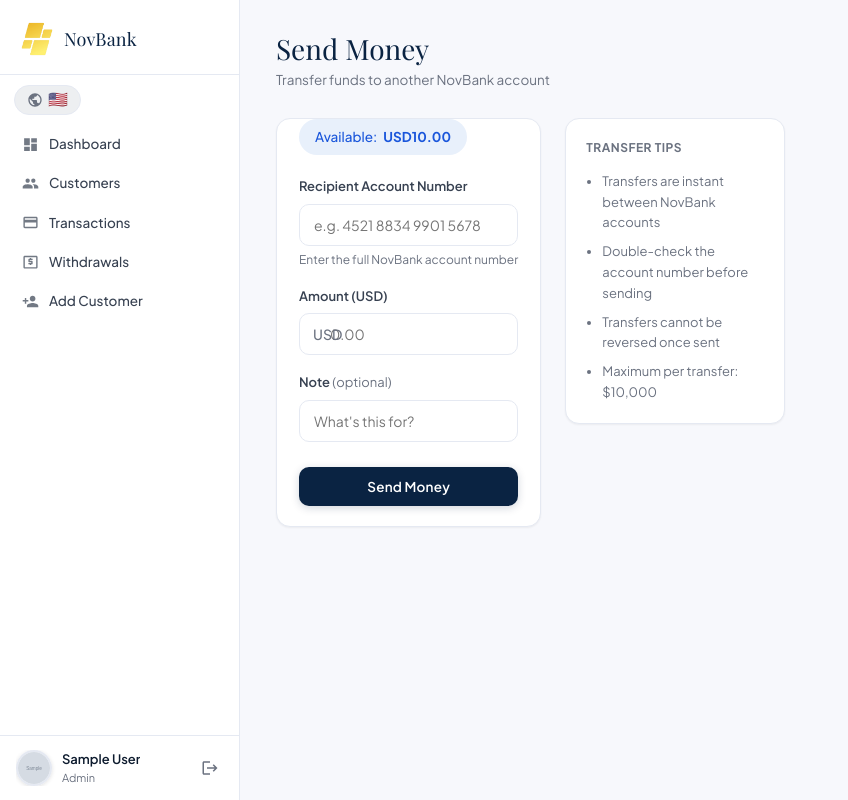
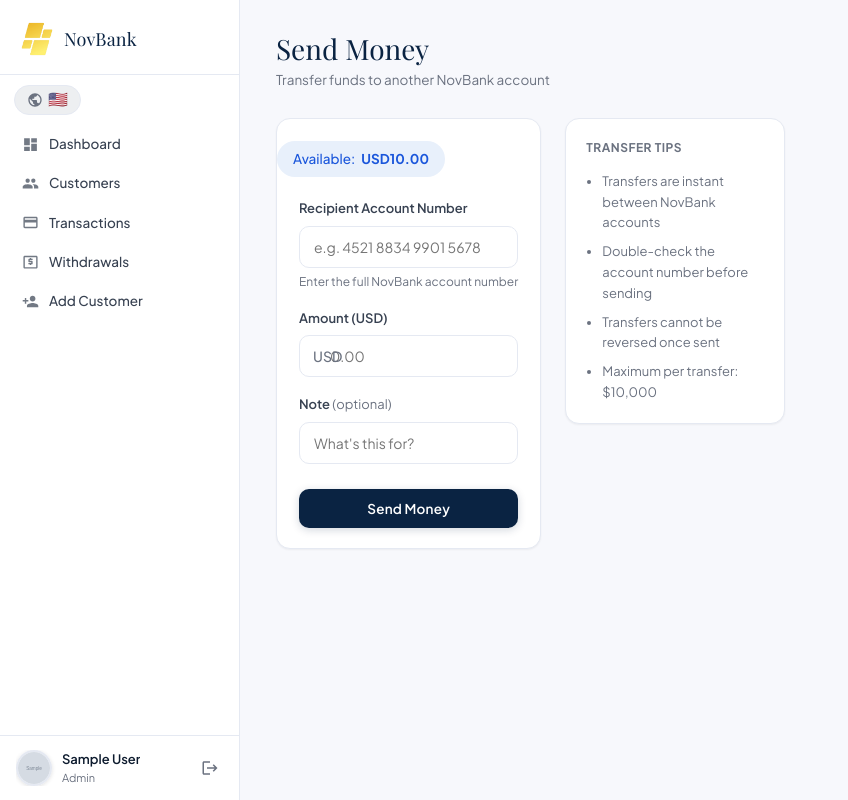
Before and after one commit to novbank/novbank, a Flask app: page /transfer in a window 1280 px wide. Shown: the whole page, without its empty margins (0-848 px from the left). Run offline with Flask 3, Linux system fonts and the light colour scheme; the visitor is signed in with stand-in values (Sample User, id 1); grey boxes marked "Sample" are stand-in pictures; a database or web service that is not in the repository returns one stand-in record (values such as "Sample title"); parts of the project's set-up code (start-up, migrations or seed data) failed here and were passed over; some libraries are stand-ins or nearby versions.

Commit message:
avaliable balance label

```diff
--- a/static/css/style.css
+++ b/static/css/style.css
@@ -780,7 +780,7 @@ html, body {
   border-radius: 20px;
   font-size: 13.5px;
   color: var(--blue);
-  margin: 0 22px 22px 22px;
+  margin: 22px 22px 22px 0;
   font-weight: 500;
 }
 
```
